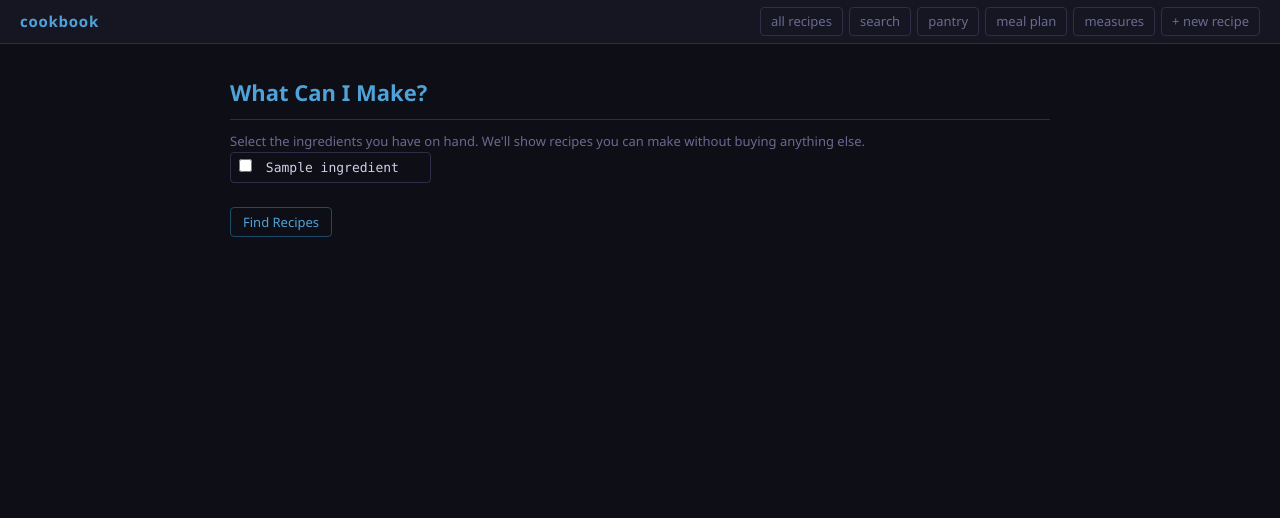
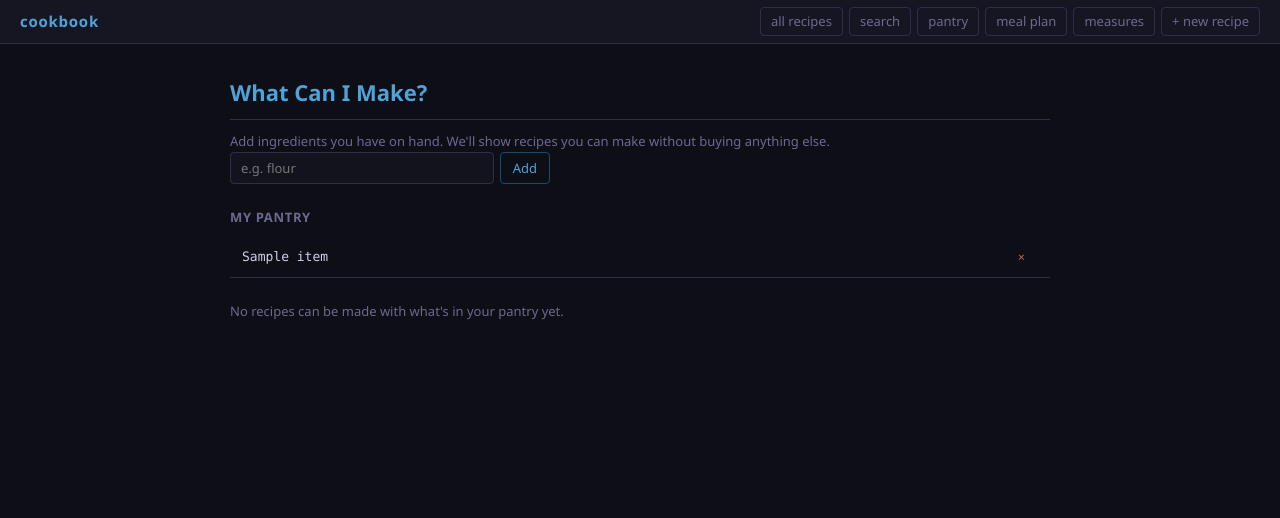
Before and after one commit to JoshNguyen03/csc299finalproj, a Flask app: page /pantry in a window 1280 px wide. Shown: the top 518 px of the page. Run offline with Flask 3, Linux system fonts and the light colour scheme; tables that the repository leaves empty hold one stand-in row (values such as "Sample post").

Commit message:
Make pantry persistent with add/remove of saved ingredients
Co-Authored-By: Claude Sonnet 4.6 <noreply@anthropic.com>

```diff
--- a/app/__init__.py
+++ b/app/__init__.py
@@ -46,6 +46,16 @@ def _migrate_db():
             "FOREIGN KEY (recipe_id) REFERENCES recipes(id))"
         )
         db.commit()
+    pantry_table = db.execute(
+        "SELECT name FROM sqlite_master WHERE type='table' AND name='pantry_items'"
+    ).fetchone()
+    if not pantry_table:
+        db.execute(
+            "CREATE TABLE pantry_items ("
+            "id INTEGER PRIMARY KEY AUTOINCREMENT, "
+            "name TEXT NOT NULL UNIQUE)"
+        )
+        db.commit()
 
 def get_db():
     from flask import current_app
--- a/app/routes.py
+++ b/app/routes.py
@@ -246,23 +246,44 @@ def shopping_list():
 @main.route("/pantry")
 def pantry():
     db = get_db()
-    selected = request.args.getlist("ingredients")
+    pantry_items = db.execute("SELECT * FROM pantry_items ORDER BY name").fetchall()
+    pantry_names = [item["name"].lower() for item in pantry_items]
 
     recipes = []
-    if selected:
-        placeholders = ",".join("?" * len(selected))
+    if pantry_names:
+        placeholders = ",".join("?" * len(pantry_names))
         recipes = db.execute(
             f"SELECT r.* FROM recipes r "
             f"JOIN recipe_ingredients ri ON r.id = ri.recipe_id "
             f"JOIN ingredients i ON i.id = ri.ingredient_id "
             f"GROUP BY r.id "
-            f"HAVING COUNT(*) = SUM(CASE WHEN i.name IN ({placeholders}) THEN 1 ELSE 0 END) "
+            f"HAVING COUNT(*) = SUM(CASE WHEN LOWER(i.name) IN ({placeholders}) THEN 1 ELSE 0 END) "
             f"ORDER BY r.name",
-            selected
+            pantry_names
         ).fetchall()
 
     all_ingredients = db.execute("SELECT name FROM ingredients ORDER BY name").fetchall()
-    return render_template("pantry.html", recipes=recipes, all_ingredients=all_ingredients, selected=selected)
+    return render_template("pantry.html", recipes=recipes, pantry_items=pantry_items, all_ingredients=all_ingredients)
+
+
+@main.route("/pantry/add", methods=["POST"])
+def pantry_add():
+    db = get_db()
+    name = request.form.get("name", "").strip()
+    if name:
+        existing = db.execute("SELECT id FROM pantry_items WHERE LOWER(name) = LOWER(?)", (name,)).fetchone()
+        if not existing:
+            db.execute("INSERT INTO pantry_items (name) VALUES (?)", (name,))
+            db.commit()
+    return redirect(url_for("main.pantry"))
+
+
+@main.route("/pantry/remove/<int:item_id>", methods=["POST"])
+def pantry_remove(item_id):
+    db = get_db()
+    db.execute("DELETE FROM pantry_items WHERE id = ?", (item_id,))
+    db.commit()
+    return redirect(url_for("main.pantry"))
 
 
 @main.route("/search")
--- a/app/templates/pantry.html
+++ b/app/templates/pantry.html
@@ -3,20 +3,34 @@
 {% block content %}
 <h1>What Can I Make?</h1>
 <p style="color: var(--text-dim); font-size: 13px; margin-top: -8px;">
-    Select the ingredients you have on hand. We'll show recipes you can make without buying anything else.
+    Add ingredients you have on hand. We'll show recipes you can make without buying anything else.
 </p>
-<form method="get" action="/pantry">
-    <div class="ingredient-grid">
+
+<form method="post" action="/pantry/add" style="display: flex; gap: 6px; margin-bottom: 16px; max-width: 320px;">
+    <input type="text" name="name" placeholder="e.g. flour" list="ingredient-options" required>
+    <datalist id="ingredient-options">
         {% for ing in all_ingredients %}
-        <label>
-            <input type="checkbox" name="ingredients" value="{{ ing['name'] }}"
-                {% if ing['name'] in selected %}checked{% endif %}>
-            {{ ing['name'] }}
-        </label>
+        <option value="{{ ing['name'] }}">
         {% endfor %}
-    </div>
-    <button type="submit" style="margin-top: 4px;">Find Recipes</button>
+    </datalist>
+    <button type="submit">Add</button>
 </form>
+
+<h2>My Pantry</h2>
+{% if pantry_items %}
+<ul style="margin-bottom: 24px;">
+    {% for item in pantry_items %}
+    <li style="display: flex; align-items: center; justify-content: space-between;">
+        {{ item['name'] }}
+        <form method="post" action="/pantry/remove/{{ item['id'] }}" style="display:inline;">
+            <button type="submit" style="font-size: 12px; color: #c05a5a; border-color: transparent;">×</button>
+        </form>
+    </li>
+    {% endfor %}
+</ul>
+{% else %}
+<p style="color: var(--text-dim); margin-bottom: 24px; font-size: 13px;">Your pantry is empty — add some ingredients to get started.</p>
+{% endif %}
 
 {% if recipes %}
 <h2>You Can Make</h2>
@@ -30,7 +44,7 @@
     </li>
     {% endfor %}
 </ul>
-{% elif selected %}
-<p style="color: var(--text-dim); margin-top: 16px; font-size: 13px;">No recipes can be made with only those ingredients.</p>
+{% elif pantry_items %}
+<p style="color: var(--text-dim); margin-top: 16px; font-size: 13px;">No recipes can be made with what's in your pantry yet.</p>
 {% endif %}
 {% endblock %}
--- a/database/schema.sql
+++ b/database/schema.sql
@@ -22,6 +22,11 @@ CREATE TABLE IF NOT EXISTS meal_plan (
     FOREIGN KEY (recipe_id) REFERENCES recipes(id)
 );
 
+CREATE TABLE IF NOT EXISTS pantry_items (
+    id INTEGER PRIMARY KEY AUTOINCREMENT,
+    name TEXT NOT NULL UNIQUE
+);
+
 CREATE TABLE IF NOT EXISTS recipe_ingredients (
     recipe_id INTEGER NOT NULL,
     ingredient_id INTEGER NOT NULL,
```
Also changed, not shown: tests/test_pantry.py (+60 -20 lines).
